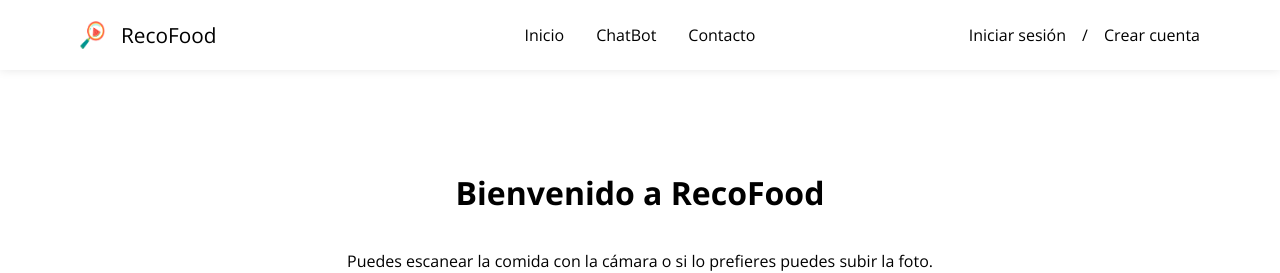
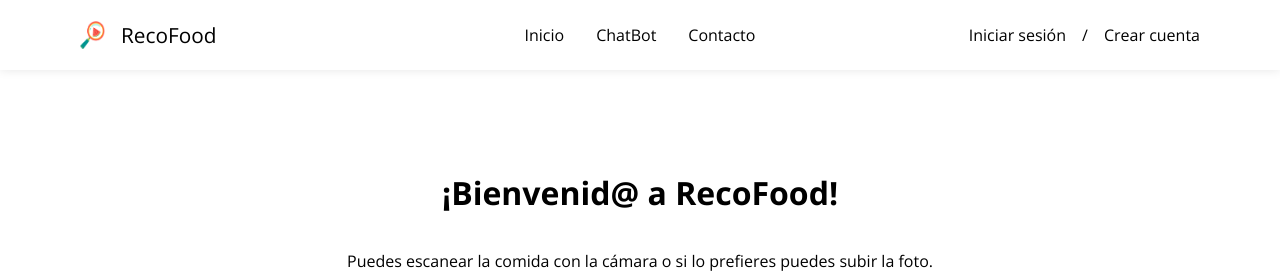
Before and after one commit to SilviaDS00/RecoFood, a React (Create React App) app in the folder Web_React_App/: page / in a window 1280 px wide. Shown: the top 273 px of the page. Built offline with nearby package versions, Linux system fonts and the light colour scheme.

Commit message:
feat: add comment for imports info

```diff
--- a/Web_React_App/src/pages/Home/home.jsx
+++ b/Web_React_App/src/pages/Home/home.jsx
@@ -7,7 +7,7 @@ import './home.scss'; // Importa el archivo SCSS
 const Home = () => {
   return (
     <div className="container"> {/* Asigna la clase al contenedor principal */}
-      <h1>Bienvenido a RecoFood</h1>
+      <h1>¡Bienvenid@ a RecoFood!</h1>
       <p>Puedes escanear la comida con la cámara o si lo prefieres puedes subir la foto.</p>
       <WebcamComponent />
       <h3>o</h3>
```
Also changed, not shown: 1 other file (tests, documents, lock files or other folders).
